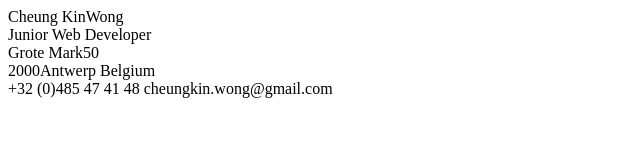
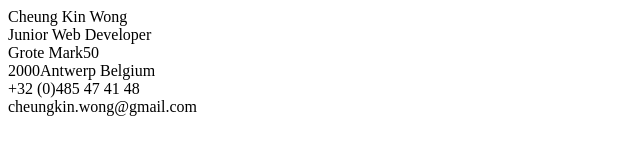
Before and after one commit to cheungkinwong/Vcard, a plain HTML site: page Vcard.html in a window 1280 px wide. Shown: the whole page, without its empty margins (0-640 px from the left). Drawn offline with Linux system fonts and the light colour scheme.

Commit message:
added some break

```diff
--- a/Vcard.html
+++ b/Vcard.html
@@ -7,13 +7,13 @@
     <title>Vcard Cheung Kin Wong</title>
   </head>
   <body>
-    <span class="firstname">Cheung Kin</span
-    ><span class="family name">Wong</span><br />
+    <span class="firstname">Cheung Kin</span>
+    <span class="family name">Wong</span><br />
     <span class="Titel">Junior Web Developer</span><br />
     <span class="Street">Grote Mark</span><span class="number">50</span><br />
     <span class="postcode">2000</span><span class="city">Antwerp</span>
     <span class="Country">Belgium</span><br />
-    <span class="phonenumber">+32 (0)485 47 41 48</span>
-    <span class="email">cheungkin.wong@gmail.com</span>
+    <span class="phonenumber">+32 (0)485 47 41 48</span><br />
+    <span class="email">cheungkin.wong@gmail.com</span><br />
   </body>
 </html>
```
